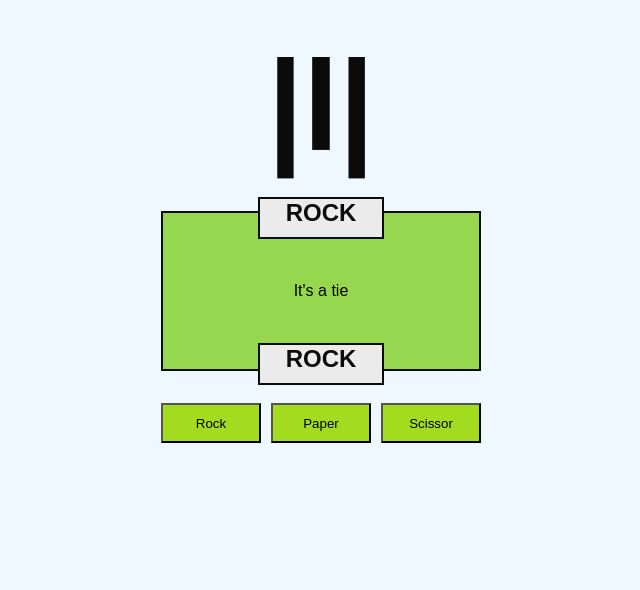
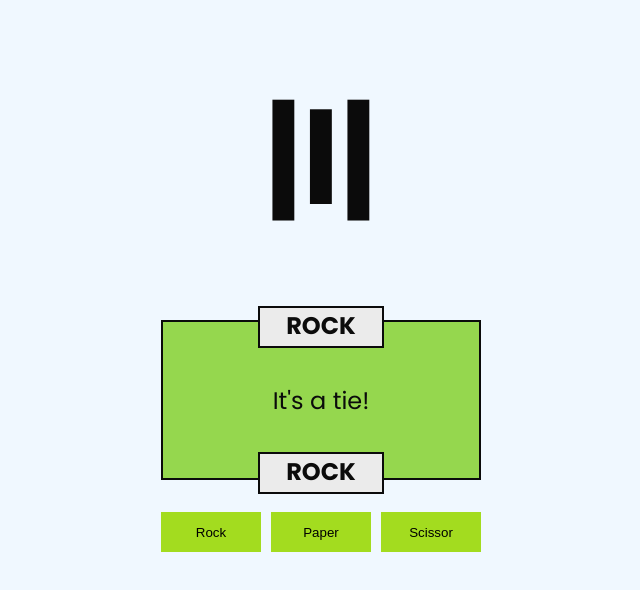
Before and after one commit to jsmikat/Rock-paper-scissor, a plain HTML site: page index.html in a window 1280 px wide. Both pictures are taken after a click on the button "Rock". Shown: the whole page, without its empty margins (319-959 px from the left). Drawn offline with Linux system fonts and the light colour scheme.

Commit message:
Add animation

```diff
--- a/index.html
+++ b/index.html
@@ -15,9 +15,9 @@
     <section>
       <div class="container">
         <div class="screen" id="screen">
-          <div class="sign sign-system" id="sign-system"></div>
-          <div id="message">Let's get started..</div>
-          <div class="sign sign-user" id="sign-user"></div>
+          <div class="sign sign-system" id="sign-system">......</div>
+          <div id="message" class="message">Let's get started..</div>
+          <div class="sign sign-user" id="sign-user">......</div>
         </div>
         <div class="btn-container">
           <button class="btn" id="rock" value="rock">Rock</button>
--- a/script.js
+++ b/script.js
@@ -5,9 +5,9 @@ async function rps(userInput) {
   const selection = options[chosenBySystem];
 
   const outcomes = {
-    rock: { rock: "tie", paper: "lose", scissor: "win" },
-    paper: { rock: "win", paper: "tie", scissor: "lose" },
-    scissor: { rock: "lose", paper: "win", scissor: "tie" },
+    rock: { rock: "tie", paper: "lost", scissor: "won" },
+    paper: { rock: "won", paper: "tie", scissor: "lost" },
+    scissor: { rock: "lost", paper: "won", scissor: "tie" },
   };
 
   const message = outcomes[userInput][selection];
@@ -23,7 +23,10 @@ async function handleClick(element) {
   document.getElementById(
     "sign-system"
   ).innerHTML = `<h1>${result.selection.toUpperCase()}</h1>`;
-  document.getElementById("message").innerText = `It's a ${result.message}`;
+
+  document.getElementById("message").innerText =
+    result.message === "tie" ? "It's a tie!" : `You ${result.message}!`;
+
   document.getElementById(
     "sign-user"
   ).innerHTML = `<h1>${element.value.toUpperCase()}</h1>`;
--- a/styles.css
+++ b/styles.css
@@ -1,3 +1,5 @@
+@import url("https://fonts.googleapis.com/css2?family=Poppins:ital,wght@0,400;0,700;1,400;1,700&display=swap");
+
 *,
 *::after,
 *::before {
@@ -21,17 +23,19 @@ body {
   text-align: center;
   color: #0b0b0b;
   font-size: 8rem;
+  margin: 2rem 0;
+  animation: fadeIn 1s ease-in-out;
 }
 
 .container {
   max-width: 80%;
-  max-height: 60%;
   display: flex;
   flex-direction: column;
   justify-content: center;
   align-items: center;
   gap: 2rem;
   margin: 2rem auto;
+  animation: slideIn 1s ease-out;
 }
 
 .screen {
@@ -48,14 +52,19 @@ body {
   position: relative;
 }
 
+.message {
+  font-size: 1.5em;
+  color: #0b0b0b;
+}
+
 .sign {
   width: 40%;
   height: 2.6rem;
-  text-align: center;
   color: #0b0b0b;
   border: 2px solid #0b0b0b;
   background-color: #ebebeb;
   position: absolute;
+  transition: transform 0.5s, background-color 0.5s;
 }
 
 .sign-system {
@@ -80,8 +89,34 @@ body {
   display: flex;
   justify-content: center;
   align-items: center;
+  border: none;
+  transition: transform 0.2s, background-color 0.3s;
 }
 
 .btn:hover {
-  background-color: #abe76c;
+  background-color: #89c714;
+  transform: translateY(-3px);
 }
+
+/* Keyframe animations */
+@keyframes fadeIn {
+  from {
+    opacity: 0;
+    transform: translateY(-30px);
+  }
+  to {
+    opacity: 1;
+    transform: translateY(0);
+  }
+}
+
+@keyframes slideIn {
+  from {
+    opacity: 0;
+    transform: translateY(30px);
+  }
+  to {
+    opacity: 1;
+    transform: translateY(0);
+  }
+}
```
Also changed, not shown: 1 other file.
